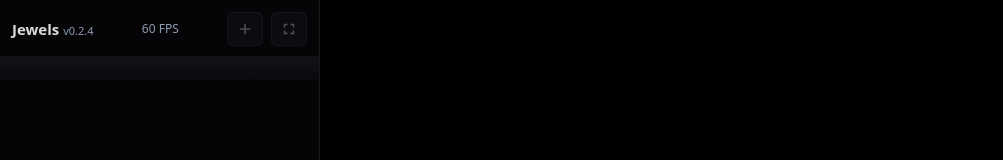
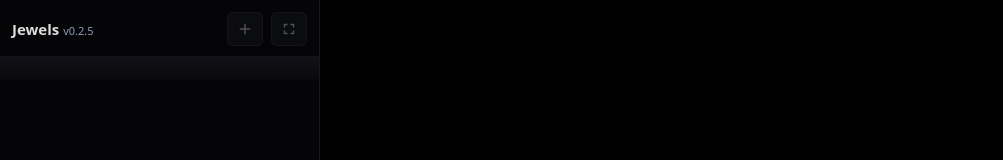
Before and after one commit to pyrsmk/jewels, a Vue app: page / in a window 1280 px wide. Shown: the top 160 px of the page, without its empty margins (0-1003 px from the left). Built offline with nearby package versions, Linux system fonts and the light colour scheme.

Commit message:
Improve FPS display

```diff
--- a/package.json
+++ b/package.json
@@ -1,7 +1,7 @@
 {
   "name": "jewels",
   "private": true,
-  "version": "0.2.4",
+  "version": "0.2.5",
   "type": "module",
   "dependencies": {
     "vue": "^3.4.0"
--- a/src/components/Header.vue
+++ b/src/components/Header.vue
@@ -2,7 +2,7 @@
   <div class="header">
     <h1 class="title">Jewels <span class="version">v{{ version }}</span></h1>
     <div class="spacer"></div>
-    <div class="fps">{{ fps }} FPS</div>
+    <div v-if="hasSource" class="fps">{{ fps }} FPS</div>
     <div class="spacer"></div>
     <Button
       icon="add"
@@ -47,6 +47,15 @@ const version = __APP_VERSION__;
 }
 .version { font-size: 11px; color: #8f9bb3; font-weight: normal; }
 .spacer { flex: 1; }
-.fps { font-size: 12px; color: #8f9bb3; white-space: nowrap; }
+.fps {
+  font-size: 11px;
+  font-weight: 700;
+  letter-spacing: 0.06em;
+  color: #b07fff;
+  background: rgba(160, 100, 255, 0.18);
+  border-radius: 4px;
+  padding: 2px 7px;
+  white-space: nowrap;
+}
 :deep(.btn) { width: auto; }
 </style>
```
